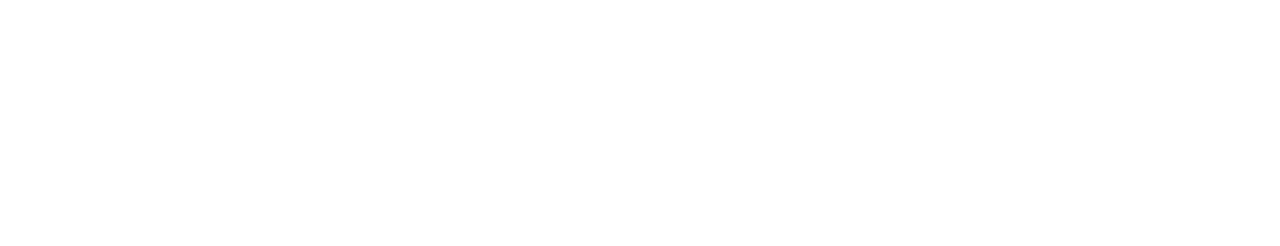
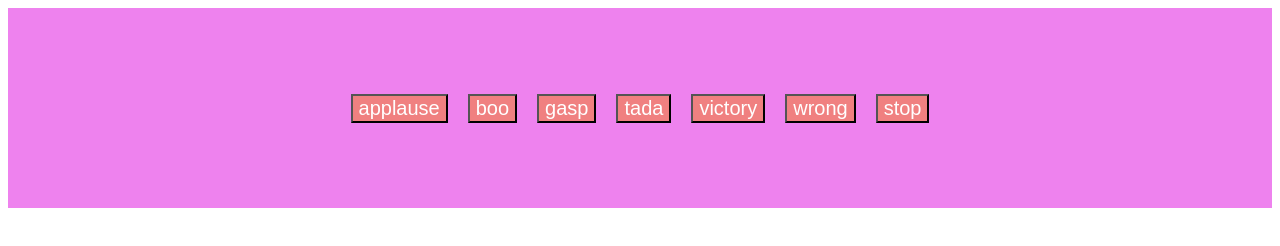
Before and after one commit to acciojob/Soundbar-VishalSaini7272, a website: page main.html in a window 1280 px wide. Drawn offline with Linux system fonts and the light colour scheme.

Commit message:
created a submission

```diff
--- a/main.html
+++ b/main.html
@@ -8,6 +8,17 @@
 
 <body>
 	<!-- the entire body must be written by student -->
+	<div class="container">
+		<section id="buttons">
+			<button class="btn">applause</button>
+			<button class="btn">boo</button>
+			<button class="btn">gasp</button>
+			<button class="btn">tada</button>
+			<button class="btn">victory</button>
+			<button class="btn">wrong</button>
+			<button class="stop">stop</button>
+		</section>
+	</div>
     <script type="text/javascript" src="./script.js">
 </script>
 
--- a/script.js
+++ b/script.js
@@ -1 +1,25 @@
 //your JS code here. If required.
+let button = document.querySelector("btn");
+let stopBtn = document.querySelector("stop");
+let sound = ["applause","boo","gasp","tada","victory","wrong"]
+button.forEach(btn =>{
+	btn.addEventListener("click",()=>{
+		stopSounds();
+		let sound =  btn.innerText;
+		let audio = newAudio(`sound/${sound}.mp3`)
+		audio.Play();
+		btn.currentAudio = audio;
+	})
+})
+
+stopBtn.addEventListener('click', stopSounds);
+
+// Stop all sounds function
+function stopSounds() {
+  buttons.forEach(btn => {
+    if (btn.currentAudio) {
+      btn.currentAudio.pause();
+      btn.currentAudio.currentTime = 0;
+    }
+  });
+}
--- a/styles.css
+++ b/styles.css
@@ -1 +1,28 @@
 /*  your css code here. If applicable */
+.container{
+	background-color:violet;
+	height:200px;
+	width:100%;
+	display:flex;
+	justify-content:center;
+	align-items:center;
+}
+
+#buttons{
+	display:flex;
+	flex-wrap:wrap;
+	gap : 20px;
+
+}
+
+
+
+
+
+
+
+.btn, .stop{
+	background-color: lightcoral;
+	color : white;
+	font-size:20px;
+}
```
